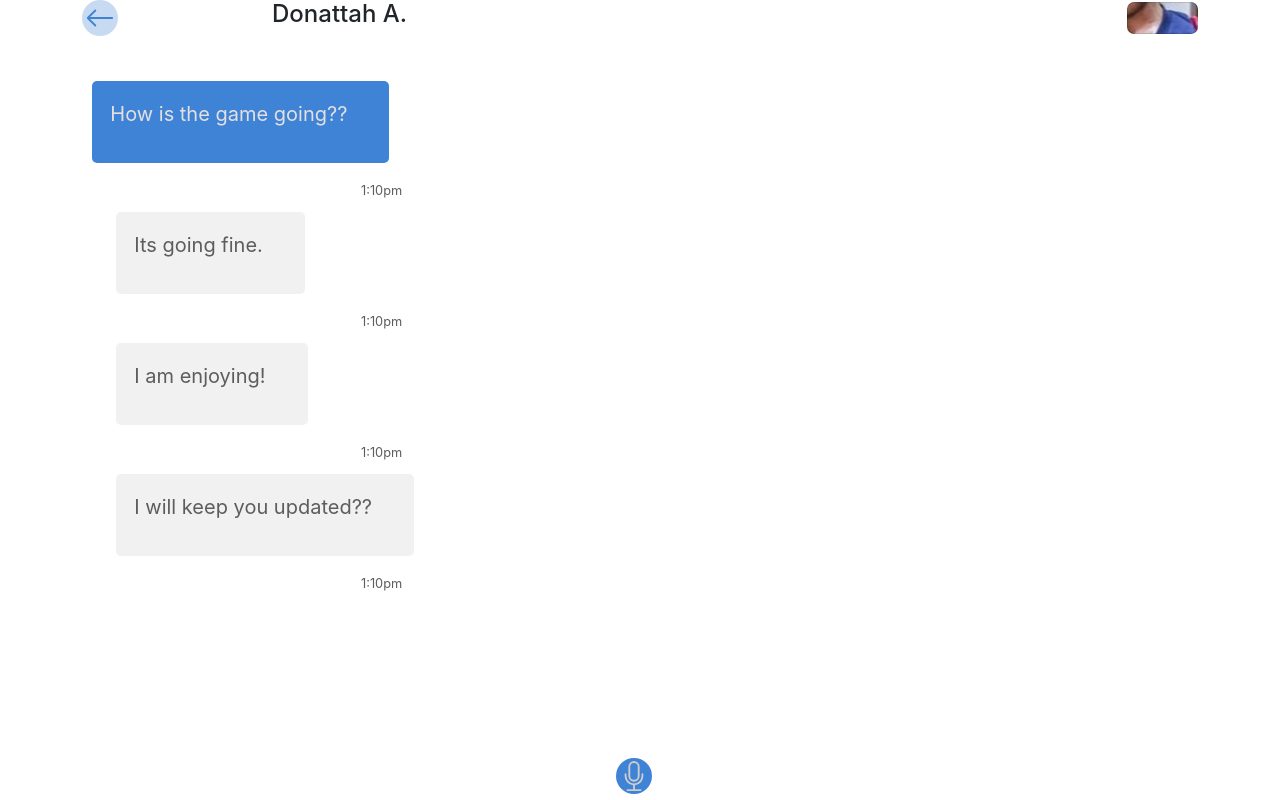
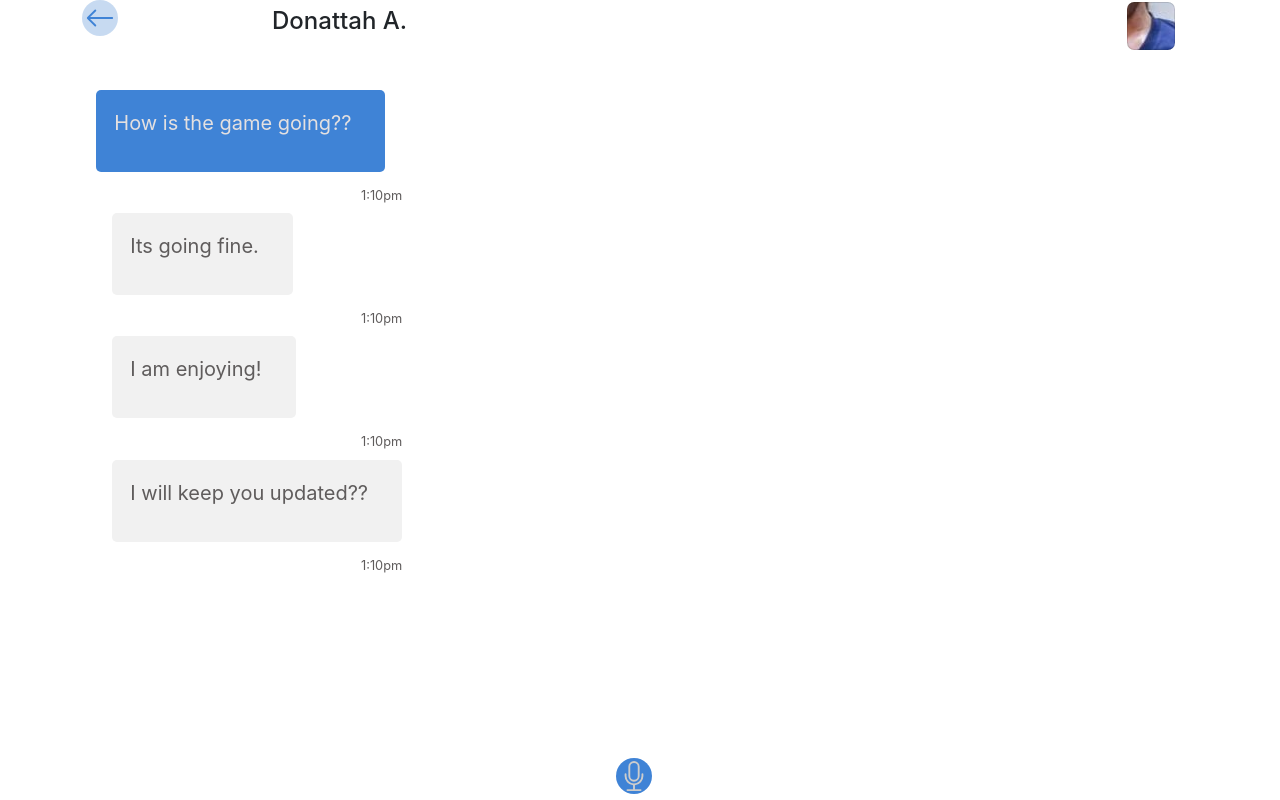
Before and after one commit to Dlelo/talkbox, a React (Create React App) app: page /chat in a window 1280 px wide. Built offline with nearby package versions, Linux system fonts and the light colour scheme.

Commit message:
perfect single search nav

```diff
--- a/src/App.css
+++ b/src/App.css
@@ -8,7 +8,7 @@
   background-color: #f1f1f1;
   border-radius: 5px;
   padding: 0.9em;
-  margin: 0.6em;
+  margin: 0.4em;
   flex:auto;
 }
 
--- a/src/components/SingleChatNav.jsx
+++ b/src/components/SingleChatNav.jsx
@@ -22,7 +22,7 @@ export function SingleChatNav () {
           <h4>Donattah A.</h4>
           </Col>
           <Col  xs={2} sm={1} md={1} lg={1}>
-              <Card style={{borderRadius: '0.45rem', marginTop:'2px', height:'2rem', backgroundImage: `url("./assets/images/donattah.jpeg")`, backgroundRepeat:'no-repeat', backgroundPosition:'center'}}></Card>
+              <Card style={{borderRadius: '0.45rem', marginTop:'2px', height:'3rem', width:'3rem',  backgroundImage: `url("./assets/images/donattah.jpeg")`, backgroundRepeat:'no-repeat', backgroundPosition:'center'}}></Card>
           </Col>
          </Row>
         </Container>
```
